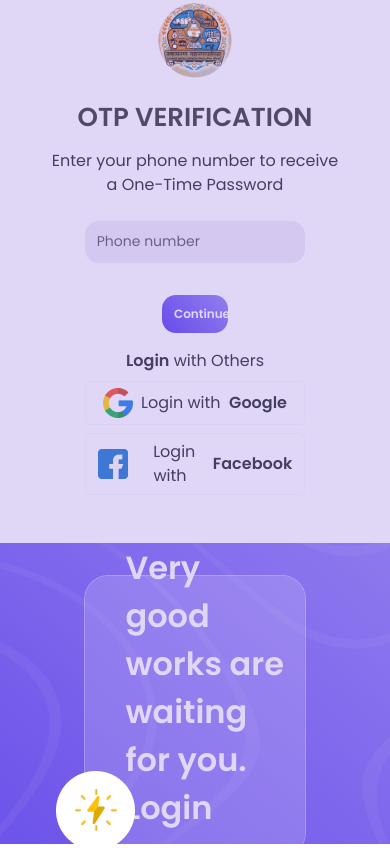
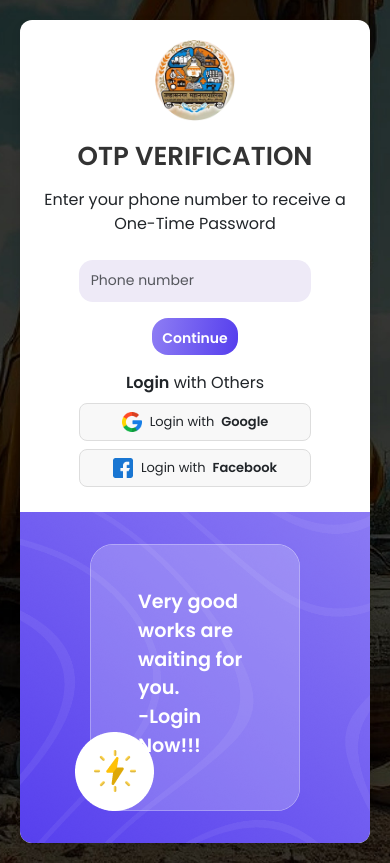
Before and after one commit to Itdevelopment002/UCM-System, a React (Create React App) app: page /Otp in a window 390 px wide. Built offline with nearby package versions, Linux system fonts and the light colour scheme.

Commit message:
updated Login.css for reponsiveness of otp-login page

```diff
--- a/public/locales/en/translations.json
+++ b/public/locales/en/translations.json
@@ -145,7 +145,6 @@
         "petitionerNamePlaceholder": "Enter petitioner name",
         "petitionerMobileNumber": "Petitioner Mobile Number",
         "petitionerMobileNumberPlaceholder": "Enter petitioner Mobile Number",
-        "petitionerMobileNumber": "Petitioner Mobile Number",
         "petitionerAddress": "Petitioner Address",
 
         "demolitionDate": "Demolition Date",
--- a/src/components/Login/Login.css
+++ b/src/components/Login/Login.css
@@ -1,3 +1,222 @@
+/******* modification in otp for responsiveness******/
+/* Container */
+.otp-container {
+  display: flex;
+  align-items: center;
+  justify-content: center;
+  min-height: 100vh;
+  background: url("../../images/vintage-bg.jpg") center center / cover no-repeat;
+  padding: 20px;
+}
+
+.otp-wrapper {
+  display: flex;
+  flex-direction: row;
+  max-width: 900px;
+  width: 100%;
+  background: #fff;
+  border-radius: 12px;
+  box-shadow: 0px 4px 10px rgba(0, 0, 0, 0.1);
+  overflow: hidden;
+  position: relative;
+}
+
+/* Left Section */
+.otp-form {
+  flex: 1;
+  padding: 40px;
+  text-align: center;
+  display: flex;
+  flex-direction: column;
+  justify-content: center;
+}
+
+.otp-logo {
+  width: 80px;
+  margin-bottom: 20px;
+  align-items: center;
+}
+
+h2 {
+  font-size: 22px;
+  font-weight: bold;
+  color: #333;
+  margin-bottom: 10px;
+}
+
+p {
+  font-size: 14px;
+  color: #777;
+  margin-bottom: 20px;
+}
+
+/* Input */
+.otp-input {
+  width: 100%;
+  max-width: 280px;
+  padding: 10px;
+  font-size: 16px;
+  border: 1px solid #ddd;
+  border-radius: 8px;
+  margin-bottom: 10px;
+  text-align: center;
+  background-color: #f8f8f8;
+}
+
+.otp-warning {
+  font-size: 14px;
+  color: red;
+  margin-bottom: 10px;
+}
+
+/* Buttons */
+.otp-button {
+  width: 100%;
+  max-width: 280px;
+  padding: 12px;
+  font-size: 16px;
+  color: white;
+  background: linear-gradient(45deg, #5038ed, #9181f4);
+  border-radius: 8px;
+  border: none;
+  cursor: pointer;
+  transition: background 0.3s ease, transform 0.3s ease;
+}
+
+.otp-button:hover {
+  transform: scale(1.05);
+  background: linear-gradient(45deg, #7d6ce4, #3d2dcc);
+}
+
+/* Social Login Buttons */
+.social-button {
+  width: 100%;
+  max-width: 280px;
+  padding: 10px;
+  font-size: 14px;
+  color: #333;
+  background-color: #f8f8f8;
+  border-radius: 8px;
+  border: 1px solid #ddd;
+  display: flex;
+  align-items: center;
+  justify-content: center;
+  margin: 5px auto;
+  cursor: pointer;
+}
+
+.social-button img {
+  width: 20px;
+  margin-right: 10px;
+}
+
+/* Right Section */
+.otp-promo-text {
+  flex: 1;
+  display: flex;
+  align-items: center;
+  justify-content: center;
+  padding: 20px;
+  position: absolute;
+  top: 49%;
+  left: 52%;
+  transform: translate(-50%, -50%);
+  font-weight: 700;
+  color: #fff;
+  text-align: left;
+  line-height: 1.5;
+  font-size: 1.2rem;
+}
+
+
+.otp-overlay {
+  width: 80%;
+  text-align: center;
+}
+
+.otp-overlay-img {
+  width: 100%;
+  display: block;
+}
+
+/* .otp-promo h3 {
+  font-size: 20px;
+  font-weight: bold;
+  line-height: 1.5;
+} */
+
+.otp-flash {
+  position: absolute;
+  width: 60px;
+  bottom: 10px;
+  right: 10px;
+}
+
+/* Responsive Design */
+@media (max-width: 768px) {
+  .otp-wrapper {
+    flex-direction: column;
+  }
+
+  .otp-promo {
+    /* padding: 30px 10px; */
+    font-size: 1.2rem;
+    position: inherit;
+  }
+
+  /* .otp-promo h3 {
+    font-size: 18px;
+  } */
+
+  /* .social-button {
+    max-width: 100%;
+  } */
+  .otp-button{
+    height: 2.3rem;
+    width: auto;
+    font-size: 0.7rem;
+    font-weight: 600;
+    color: white;
+    background: linear-gradient(99.78deg, #9181f4 -5.85%, #5038ed 109.55%);
+    border-radius: 16px;
+    border: none;
+    cursor: pointer;
+    transition: background 0.3s ease, transform 0.3s ease;
+    margin: auto;
+    display: block;
+  }
+}
+
+@media (max-width: 480px) {
+  .otp-form {
+    padding: 20px;
+  }
+
+  h2 {
+    font-size: 18px;
+  }
+
+  .otp-input {
+    font-size: 14px;
+  }
+
+  .otp-button {
+    font-size: 14px;
+    padding: 10px;
+  }
+
+  .social-button {
+    font-size: 13px;
+    padding: 8px;
+  }
+
+  .otp-promo-text h3 {
+    font-size: 16px;
+  }
+}
+
+/****************END****************/
+
 /* General Layout */
 .container-fluid {
   background: #f4f6f9;
@@ -20,11 +239,11 @@
 }
 
 /* Left Section - Verification Form */
-.bg-white {
+/* .bg-white {
   display: flex;
   flex-direction: column;
   justify-content: center;
-}
+} */
 
 .login-logo {
   width: 25%;
@@ -137,14 +356,14 @@ p {
   padding: 0 20px;
   position: relative;
 }
-.input-check-reg {
+/* .input-check-reg {
   border: none;
   border-radius: 14px;
   padding: 12px;
   font-size: 12px;
   box-shadow: 0px 2px 4px rgba(255, 255, 255, 0.1);
   background-color: #eeeaf7;
-}
+} */
 .verifytext-right{
    position: absolute;
    top: 49%;
--- a/src/components/Login/Otp.js
+++ b/src/components/Login/Otp.js
@@ -43,18 +43,18 @@ const Otp = () => {
 
   return (
     <div
-      className="container-fluid vh-100 d-flex align-items-center justify-content-center"
+      className="otp-container"
       style={{
         background: `url(${bg}) center center / cover no-repeat`,
         position: "relative",
       }}
     >
-      <div className="row w-85 w-md-75 shadow-lg rounded overflow-hidden login">
-        <div className="col-12 col-md-6 bg-white p-5 d-flex flex-column justify-content-center align-items-center">
+      <div className="otp-wrapper d-flex ">
+        <div className="otp-form  text-center align-items-center justify-content-center">
           <img
             src={logo}
             alt="Ward Logo"
-            className="login-logo img-fluid rounded mb-4"
+            className="otp-logo"
           />
           <h2 className="fw-bold mb-3">OTP VERIFICATION</h2>
           <p className="text-dark text-center mb-4">
@@ -91,7 +91,7 @@ const Otp = () => {
 
             <button
               type="submit"
-              className="btn custom-btn fw-bold mt-3 mb-3 button-log-page"
+              className="btn fw-bold mt-3 mb-3 otp-button"
             >
               Continue
             </button>
@@ -99,20 +99,22 @@ const Otp = () => {
             <p className="text-dark mb-2">
               <b>Login</b> with Others
             </p>
+            <div className=" ">
             <button
-              className="btn btn-outline-light mb-2 d-flex align-items-center justify-content-center mx-auto text-dark"
+              className=" social-button btn btn-outline-light mb-2 d-flex align-items-left justify-content-center mx-auto text-dark"
               style={{ maxWidth: "300px", width: "100%" }}
             >
               <img src={google} alt="Google" className="me-2" />
               Login with &nbsp;<b> Google</b>
             </button>
             <button
-              className="btn btn-outline-light d-flex align-items-center justify-content-center mx-auto text-dark"
+              className=" social-button btn btn-outline-light d-flex align-items-left justify-content-center mx-auto text-dark"
               style={{ maxWidth: "300px", width: "100%" }}
             >
               <img src={facebook} alt="Facebook" className="me-2" />
               Login with &nbsp;<b> Facebook</b>
             </button>
+            </div>
           </form>
         </div>
 
@@ -132,8 +134,8 @@ const Otp = () => {
               alt="Overlay"
               style={{ width: "97%", display: "block" }}
             />
-            <h3 className="col-5 w-4 fw-bold otptext-right">
-              Very good works are waiting for you. Login Now!!!
+            <h3 className="otp-promo-text">
+              Very good works are waiting for you. <br/>-Login Now!!!
             </h3>
           </div>
           <img
--- a/src/components/Register/Register.css
+++ b/src/components/Register/Register.css
@@ -110,9 +110,9 @@
   font-size: 12px;
 }
 .register-button {
-  height: 2.7rem;
+  height: 2.3rem;
   width: auto;
-  font-size: 1.2rem;
+  font-size: 0.7rem;
   font-weight: 600;
   color: white;
   background: linear-gradient(99.78deg, #9181f4 -5.85%, #5038ed 109.55%);
@@ -212,7 +212,7 @@
   .register {
     padding: 2rem;
     flex-direction: row;
-    height: 100vh;
+    max-height: 100vh;
   }
   .form-section,
   .promo-reg-section {
```
